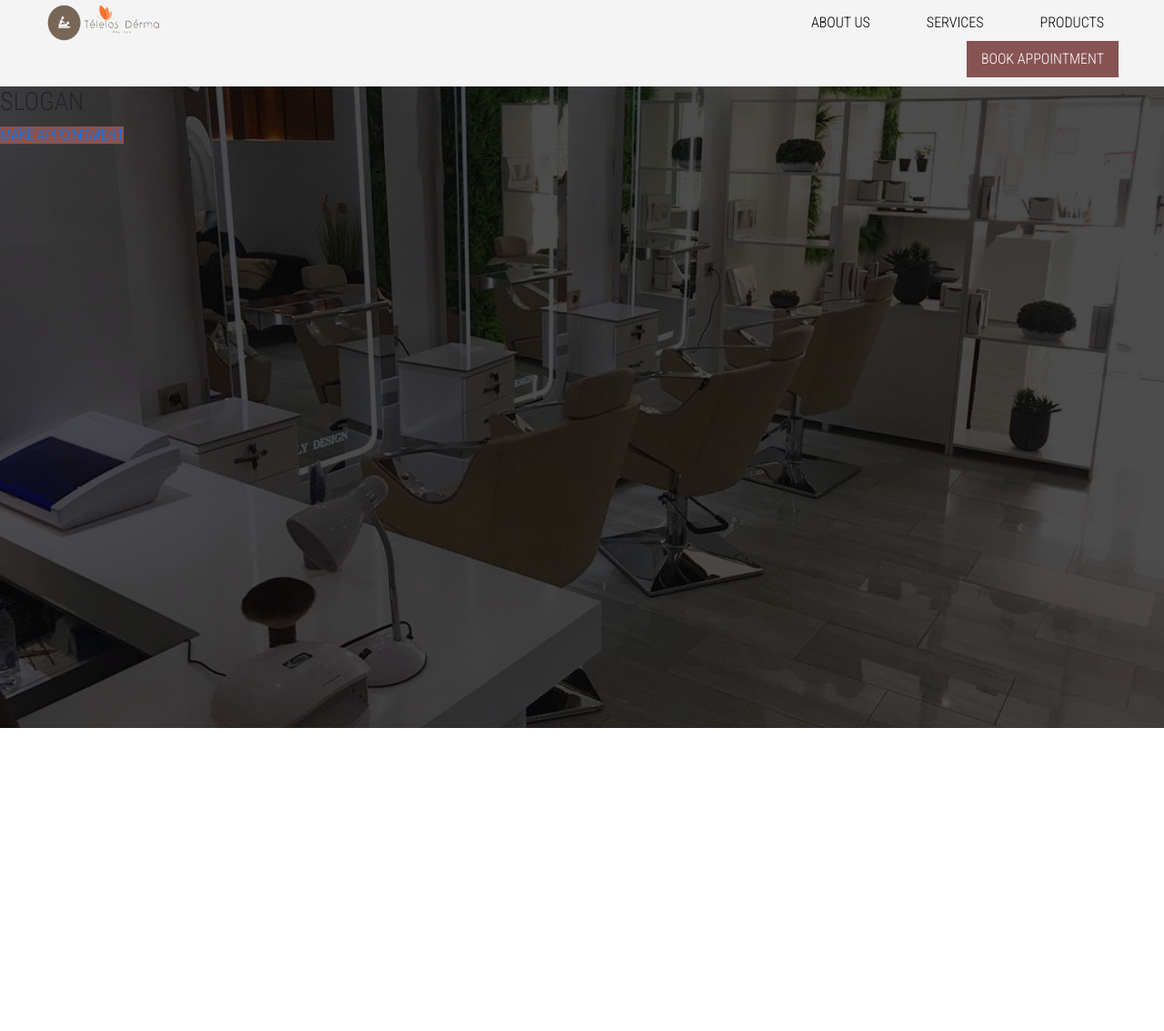
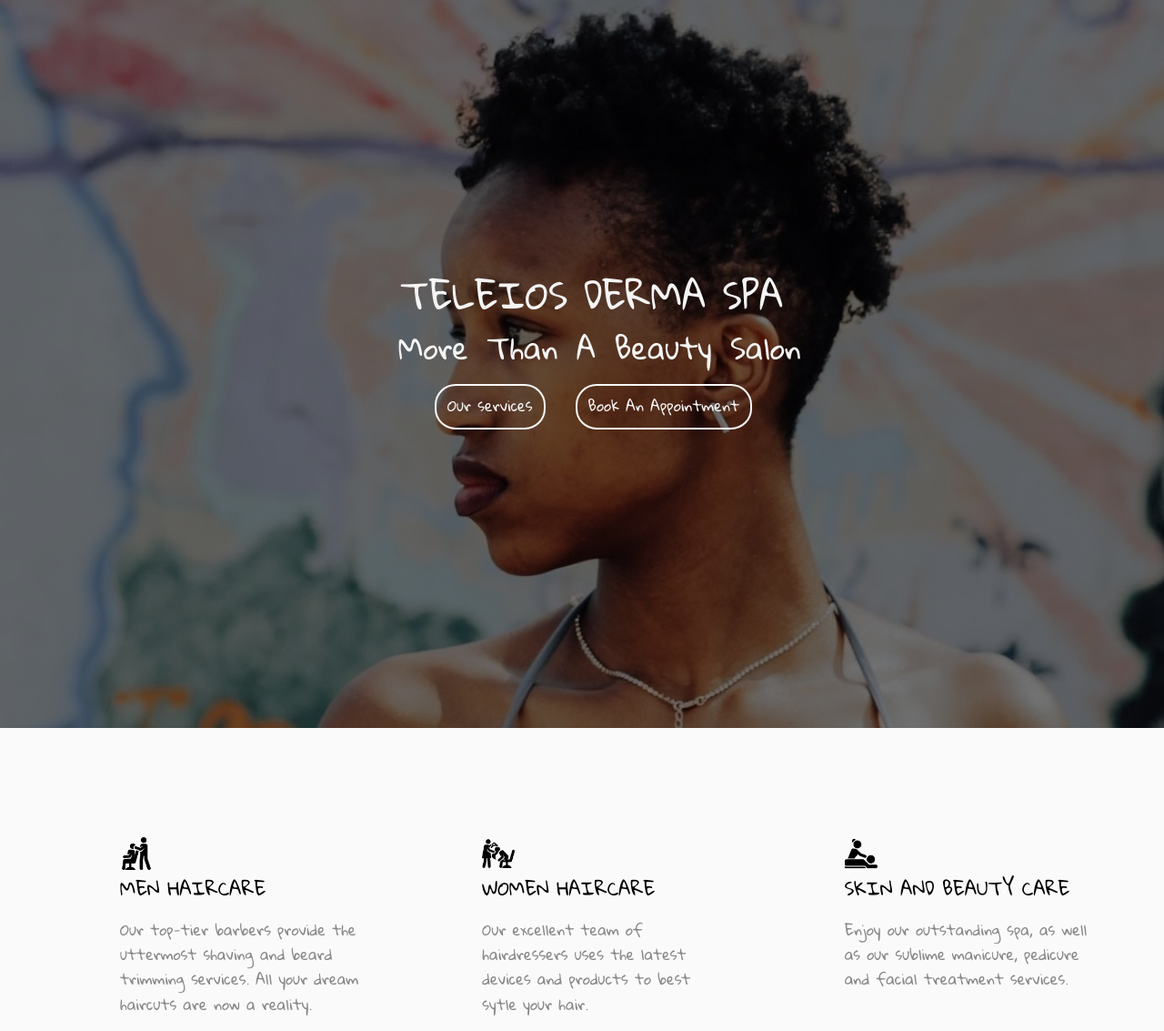
Before and after one commit to RalphNgassa/Personal-Projects, a plain HTML site: page Teleios/index.html in a window 1280 px wide. Shown: the whole page at 91% size. Before the commit the page ends 800 px from the top, so only its background shows below. Drawn offline with nearby package versions, Linux system fonts and the light colour scheme.

Commit message:
Hero and services
Designed the hero and services page

```diff
--- a/Teleios/index.html
+++ b/Teleios/index.html
@@ -1,56 +1,49 @@
-<!DOCTYPE httml>
+<!DocType HTML>
 <html>
     <head>
-        <title>Teleios Derma Spa</title>
-        <link rel="stylesheet" href="https://cdn.jsdelivr.net/npm/bootstrap@4.5.3/dist/css/bootstrap.min.css" integrity="sha384-TX8t27EcRE3e/ihU7zmQxVncDAy5uIKz4rEkgIXeMed4M0jlfIDPvg6uqKI2xXr2" crossorigin="anonymous">
+        <title>Teleios Derma</title>
+        <link href="https://cdn.jsdelivr.net/npm/bootstrap@5.0.0-beta1/dist/css/bootstrap.min.css" rel="stylesheet" integrity="sha384-giJF6kkoqNQ00vy+HMDP7azOuL0xtbfIcaT9wjKHr8RbDVddVHyTfAAsrekwKmP1" crossorigin="anonymous">
+        <link href="resources/css/style.css" type="text/css" rel="stylesheet">
         <link rel="preconnect" href="https://fonts.gstatic.com">
-        <link href="https://fonts.googleapis.com/css2?family=Roboto+Condensed:wght@300&display=swap" rel="stylesheet">
-        <link rel="apple-touch-icon" sizes="180x180" href="resources/favicon/apple-touch-icon.p">
-        <link rel="icon" type="image/png" sizes="32x32" href="resources/favicon/favicon-32x32.png">
-        <link rel="icon" type="image/png" sizes="16x16" href="resources/favicon/favicon-16x16.png">
-        <link rel="manifest" href="/site.webmanifest">
-        <link rel="stylesheet" type="text/css" href="resources/css/style.css">
+        <link href="https://fonts.googleapis.com/css2?family=Gloria+Hallelujah&display=swap" rel="stylesheet">
     </head>
     <body>
-        <header class="hero">
-          <a href="#" class="hero-logo"><img src="resources/css/img/Telios-logo.png" alt="logo"></a>
-              <nav>
-               <ul class="nav justify-content-end">
-                  <li class="nav-item">
-                    <a class="nav-link active" href="#">About Us</a>
-                  </li>
-                  <li class="nav-item">
-                    <a class="nav-link" href="#">Services</a>
-                  </li>
-                  <li class="nav-item">
-                    <a class="nav-link" href="#">Products</a>
-                  </li>
-                  <li class="nav-item button">
-                    <a class="nav-link " href="#" tabindex="-1" >Book Appointment</a>
-                  </li>
-                </ul>
-                </nav>
-                <div class="hero-text">
-                <h3>SLOGAN</h3>
-             <a href=# class="home button" id="hero-button">Make Appointment</a>
-             </div>
-        </header>
-        <section class="about">
-
+        <section class="hero">
+            <div class="row">
+                <h1>Teleios derma spa</h1>
+                <h2> more than a beauty salon </h2>
+                <div class="hero-button-1">
+                <a href='#' class="hero-button">
+                    Our services
+                </a>
+                </div>
+                <div class="hero-button-2" >
+                <a href='#' class="hero-button">
+                    Book An Appointment
+                </a>
+                </div>
+            </div>
         </section>
         <section class="services">
-            <div class="row">
-                <div class="col">
-
+            <div class="services row">
+                <div class="col col-1-of-3">
+                  <img src="resources/css/icons/hairdresser.png" alt="men-barber" class="men-img">
+                  <h4>men haircare</h4>
+                  <p>Our top-tier barbers provide the uttermost shaving and beard trimming services.
+                  All your dream haircuts are now a reality.</p>
                 </div>
-                <div class="col">
-
+                <div class="col col-2-of-3">
+                 <img src="resources/css/icons/hairdress-ff.png">
+                  <h4>Women Haircare</h4>
+                  <p>
+                      Our excellent team of hairdressers uses the latest devices and products to best sytle your hair.
+                  </p>
                 </div>
-                <div class="col">
-
-                </div>
-                <div class="col">
-
+                <div class="col col-3-of-3">
+                 <img src="resources/css/icons/massage-spa-body-treatment.png">
+                  <h4>Skin and Beauty care</h4>
+                  <p>Enjoy our outstanding spa, as well as our sublime manicure, pedicure and facial treatment services.
+                  </p>
                 </div>
             </div>
         </section>
--- a/Teleios/resources/css/style.css
+++ b/Teleios/resources/css/style.css
@@ -1,11 +1,14 @@
-/*------GENERAL-------------*/
+
+/*------------------------------------------REUSABLES------------------------------------------------------------------*/
 *{
+    box-sizing: border-box;
     margin: 0;
     padding: 0;
-    box-sizing: border-box;
+
 }
 body{
-    font-family: 'Roboto Condensed', sans-serif;
+    color: #f5f5f5;
+    font-family: 'Gloria Hallelujah', cursive;
 }
 .clearfix{zoom: 1}
 .clearfix:after{
@@ -15,46 +18,119 @@ display: block;
 visibility: hidden;
 height: 0;
 }
-/*---------REUSABLE---------*/
-header{
+/*------------------------------------------HEADER-----------------------------------------------------------------------*/
+.hero{
+    background-image: linear-gradient(rgb(0,0,0,0.5),rgb(0,0,0,0.5)),url(img/woman.jpg);
     height: 100vh;
-    background-image: linear-gradient(rgba(0, 0, 0, 0.7),rgba(0, 0, 0, 0.7)),url(img/inside-2.jpg);
     background-size: cover;
-    background-position: center;
+}
+.hero .row{
+    display: flex;
+    justify-content: center;
+    max-width: 1140px;
+    margin: 0 auto;
+    padding: 300px 200px;
+}
+.hero .row h1{
+    padding-left: 170px;
+    padding-bottom: 7px;
     text-transform: uppercase;
 }
-.hero nav{
-    display: block;
-    background-color: #f4f4f4;
-    padding-bottom: 10px;
-    padding-top: 5px;
+.hero .row h2{
+    text-transform: capitalize;
+    padding-left: 168px;
+    padding-bottom: 13px;
+    word-spacing: 6px;
 }
-.hero ul{
-    margin-right: 50px;
-}
-.hero ul li{
-    margin-left: 30px;
-}
-.hero ul li a{
-    color: black;
+.hero-button-1{
+    display: inline-block;
+    width: auto;
+    border: solid 2px #f8f8f8;
+    padding-top: 10px;
+    border-radius: 23px;
+    margin-left: 25px;
+    margin-right: 10px;
 }
 
-.button{
-    background-color: #875353;
+.hero-button-1:hover{
+    display: inline-block;
+    width: auto;
+    border: solid 2px #635757;
+    background-color: #635757;
+    padding-top: 10px;
+    border-radius: 23px;
+    margin-left: 25px;
+    margin-right: 10px;
+    transition: 0.2s;
 }
-.home .button{
-    color: white;
+.hero-button-2{
+    display: inline-block;
+    height: 50px;
+    width: auto;
+    border: solid 2px #f8f8f8;
+    padding-top: 10px;
+    border-radius: 23px;
+    margin-left: 23px;
 }
-.hero .button a{
-    color: white;
+
+.hero-button-2:hover{
+    display: inline-block;
+    height: 50px;
+    width: auto;
+    border: solid 2px #635757;
+    background-color: #635757;
+    padding-top: 10px;
+    border-radius: 23px;
+    margin-left: 23px;
+    transition: 0.2s;
 }
-.hero-logo img{
-    display: inline-block;
-   width: 140px;
-    height: 150px;
-    margin-left: 50px;
-    margin-right: 600px;
-    margin-bottom: -50px;
-    margin-top: -50px;
-    float: left;
+.hero-button-1 a{
+    text-decoration: none;
+    color: #f5f5f5;
 }
+.hero-button-2 a{
+    text-decoration: none;
+    color: #f5f5f5;
+}
+
+/*------------------------------------------STICKY-NAV--------------------------------------------------------------------------*/
+/*------------------------------------------SERVICES-------------------------------------------------------------------*/
+.services{
+    background-color: #fafafa;
+    color: #888888;
+}
+.services .row{
+    max-width: 1140px;
+    margin: 0 auto;
+    padding: 0 ;
+    padding-left: 50px;
+    display: flex;
+    justify-content: center;
+}
+.services .col{
+    max-width: 35%;
+    margin-top: 120px;
+
+}
+.col-1-of-3,.col-2-of-3{
+    margin-right: 105px;
+}
+.services .col p{
+    line-height: 1.7;
+}
+.services .col h4{
+    color: #000000;
+    text-transform: uppercase;
+    font-size: 20px;
+    padding-top: 8px;
+    margin-bottom: 20px;
+}
+.services img:first-child{
+    width: 36px;
+    height: auto;
+}
+/*-----------------------------------------APPOINTMENT-----------------------------------------------------------------*/
+/*-----------------------------------------PRICING----------------------------------------------------------------------*/
+/*-----------------------------------------TEAM------------------------------------------------------------------------*/
+/*-----------------------------------------WORKS-----------------------------------------------------------------------*/
+/*-----------------------------------------FOOTER----------------------------------------------------------------------*/
```
Also changed, not shown: Teleios/resources/css/icons/hairdress-ff.png (added), Teleios/resources/css/icons/hairdresser.png (added), Teleios/resources/css/img/woman.jpg (added), 2 other files.
